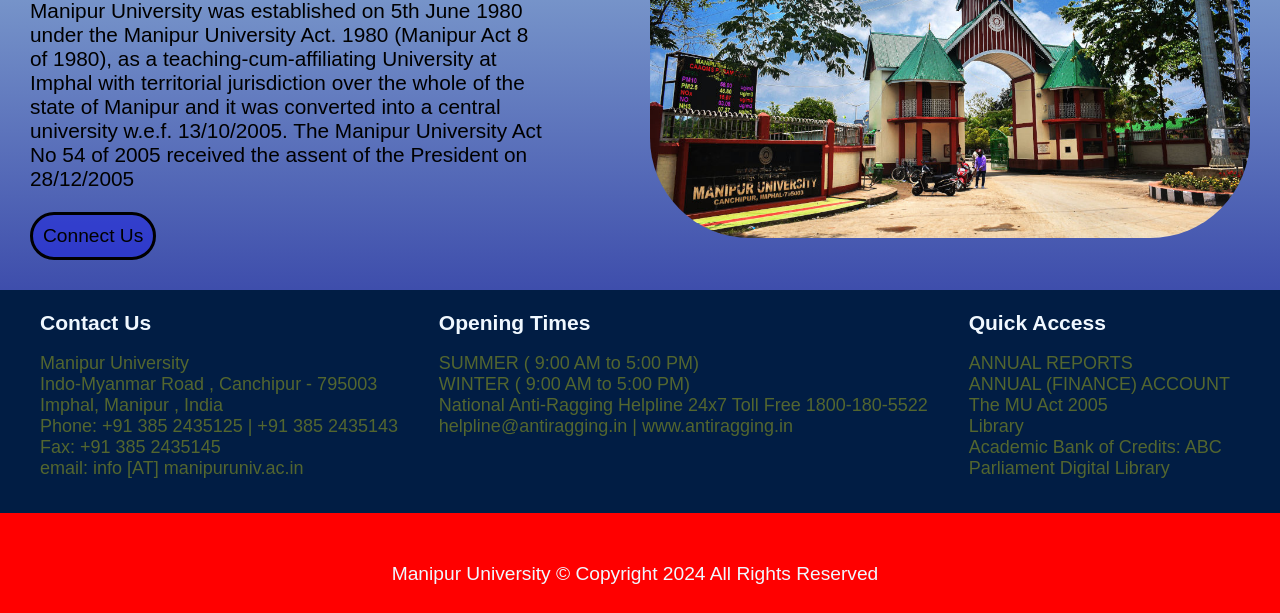
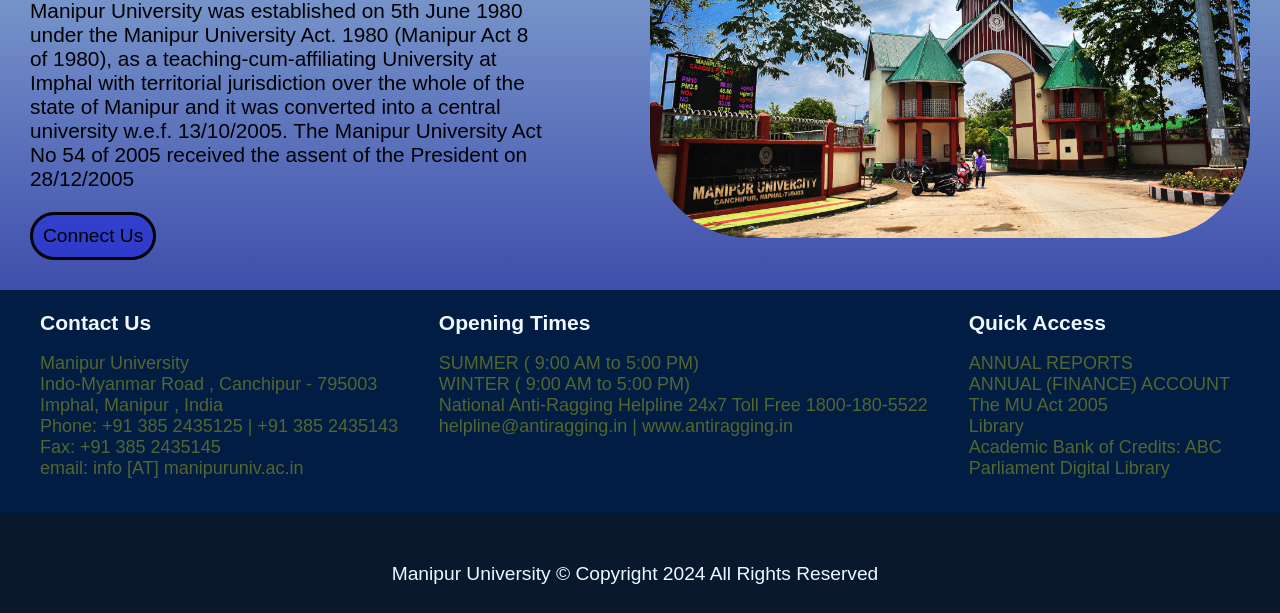
Before and after one commit to gorojit/muSite, a plain HTML site: page index.html in a window 1280 px wide. Shown: the part 286-899 px from the top of the page. Drawn offline with Linux system fonts and the light colour scheme.

Commit message:
Update style.css

```diff
--- a/style.css
+++ b/style.css
@@ -144,7 +144,7 @@ h3{
     list-style-type: none;
 }
 footer nav{
-    background-color: red;
+      background-color:#0a182d;
     height: 100px;
 
     padding-right: 50px;
```
